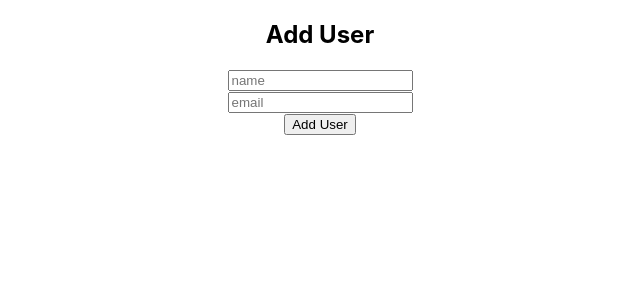
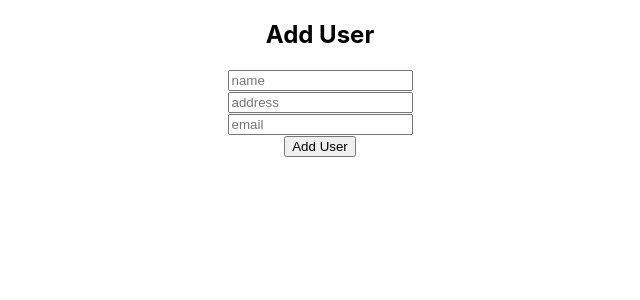
Before and after one commit to VASHKOR-DAS/-node-mongo-crud-client, a React (Create React App) app: page /users/add in a window 1280 px wide. Shown: the top 300 px of the page, without its empty margins (320-960 px from the left). Built offline with nearby package versions, Linux system fonts and the light colour scheme.

Commit message:
add new field

```diff
--- a/src/components/AddUser.js
+++ b/src/components/AddUser.js
@@ -27,6 +27,8 @@ const AddUser = () => {
             <form onSubmit={handleAddUser}>
                 <input onBlur={handleInputBlur} type="text" name="name" placeholder='name' required />
                 <br />
+                <input onBlur={handleInputBlur} type="text" name="address" placeholder='address' required />
+                <br />
                 <input onBlur={handleInputBlur} type="email" name="email" placeholder='email' required />
                 <br />
                 <button type="submit">Add User</button>
```
